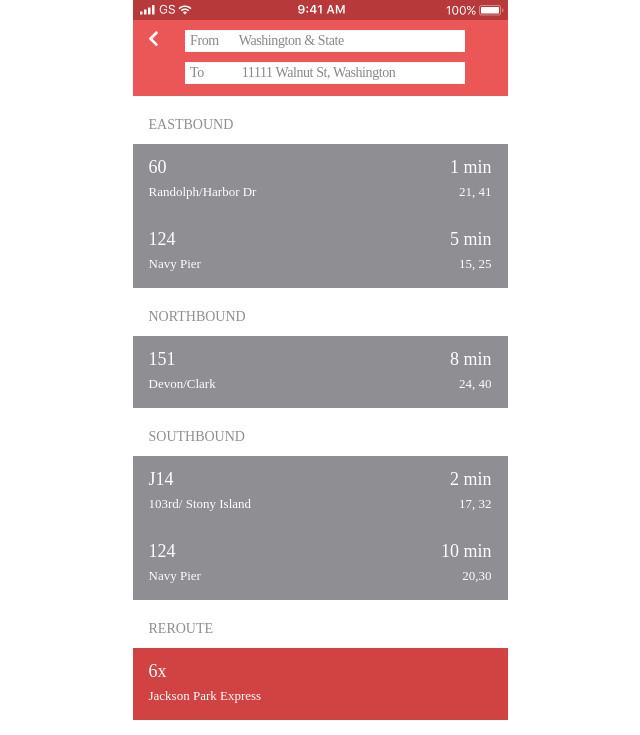
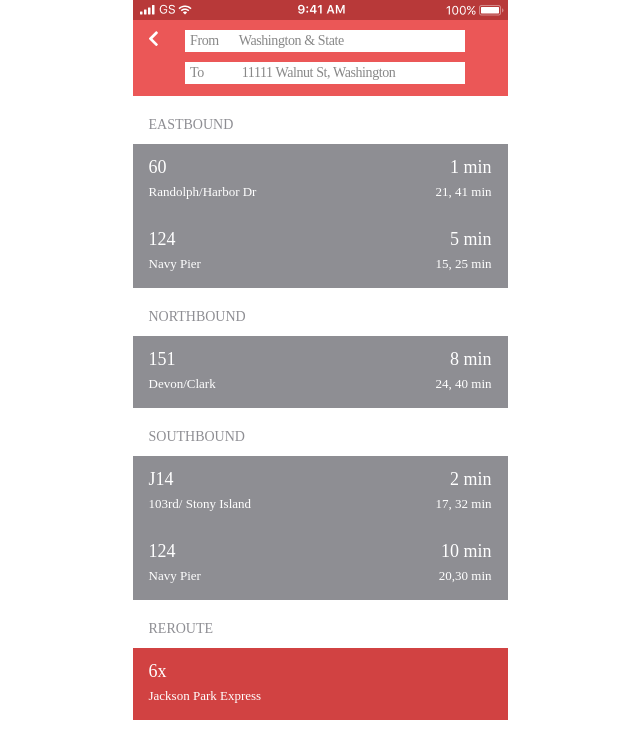
Before and after one commit to jialincheng/busybus, a plain HTML site: page index.html in a window 1280 px wide. Shown: the top 735 px of the page, without its empty margins (320-960 px from the left). Drawn offline with Linux system fonts and the light colour scheme; a web font is replaced by a local one.

Commit message:
Update index.html

```diff
--- a/index.html
+++ b/index.html
@@ -38,7 +38,7 @@
                 </div>
                 <div class="right">
                     <h2 class="time"> 1 min </h2>
-                    <h2 class="nextbus">21, 41</h2>
+                    <h2 class="nextbus">21, 41 min</h2>
                 </div>
 
             </li>
@@ -50,7 +50,7 @@
                 </div>
                 <div class="right">
                     <h2 class="time">5 min</h2>
-                    <h2 class="nextbus">15, 25</h2>
+                    <h2 class="nextbus">15, 25 min</h2>
                 </div>
 
             </li>
@@ -65,7 +65,7 @@
                 </div>
                 <div class="right">
                     <h2 class="time">8 min</h2>
-                    <h2 class="nextbus">24, 40</h2>
+                    <h2 class="nextbus">24, 40 min</h2>
                 </div>
 
             </li>
@@ -80,7 +80,7 @@
                 </div>
                 <div class="right">
                     <h2 class="time">2 min</h2>
-                    <h2 class="nextbus">17, 32</h2>
+                    <h2 class="nextbus">17, 32 min</h2>
                 </div>
 
             </li>
@@ -91,7 +91,7 @@
                 </div>
                 <div class="right">
                    <h2 class="time">10 min</h2>
-                   <h2 class="nextbus">20,30</h2>
+                   <h2 class="nextbus">20,30 min</h2>
                </div>
 
            </li>
```
